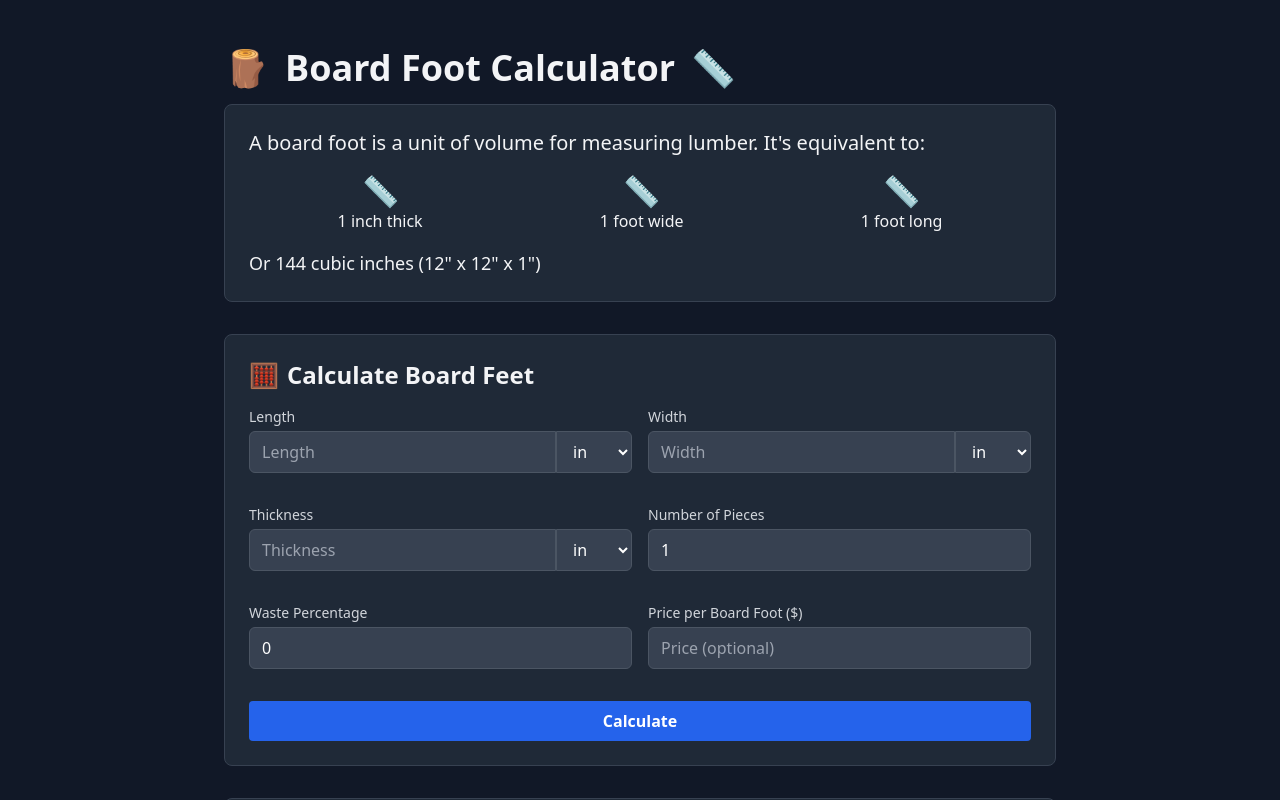
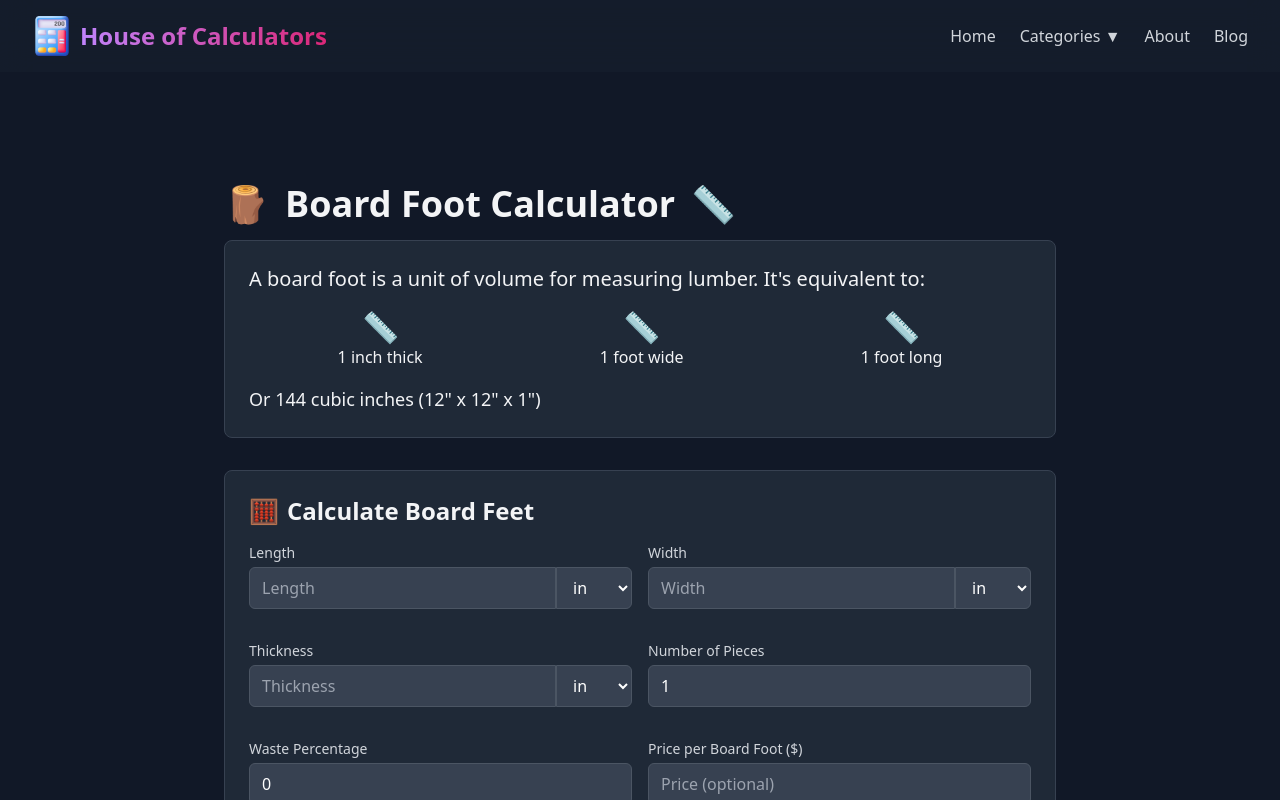
Before and after one commit to hiren1137/houseofcalculators, a Next.js app: page /board-foot-calculator in a window 1280 px wide. Shown: the top 800 px of the page. Built offline with nearby package versions, Linux system fonts and the light colour scheme.

Commit message:
Add Board Foot Calculator with sticky header

```diff
--- a/src/app/components/Calculators/BoardFootCalculator.tsx
+++ b/src/app/components/Calculators/BoardFootCalculator.tsx
@@ -1,6 +1,7 @@
 "use client";
 
 import React, { useState } from 'react';
+import Header from '../Header';
 
 const BoardFootCalculator = () => {
   const [length, setLength] = useState('');
@@ -75,7 +76,8 @@
 
   return (
     <div className="min-h-screen bg-gray-900 text-gray-100 flex flex-col">
-      <main className="flex-grow">
+      <Header />
+      <main className="flex-grow pt-16">
         <div className="max-w-4xl mx-auto px-4 sm:px-6 lg:px-8 py-12">
           <h1 className="text-4xl font-bold mb-4 flex items-center">
             <span className="mr-4">🪵</span>
```
